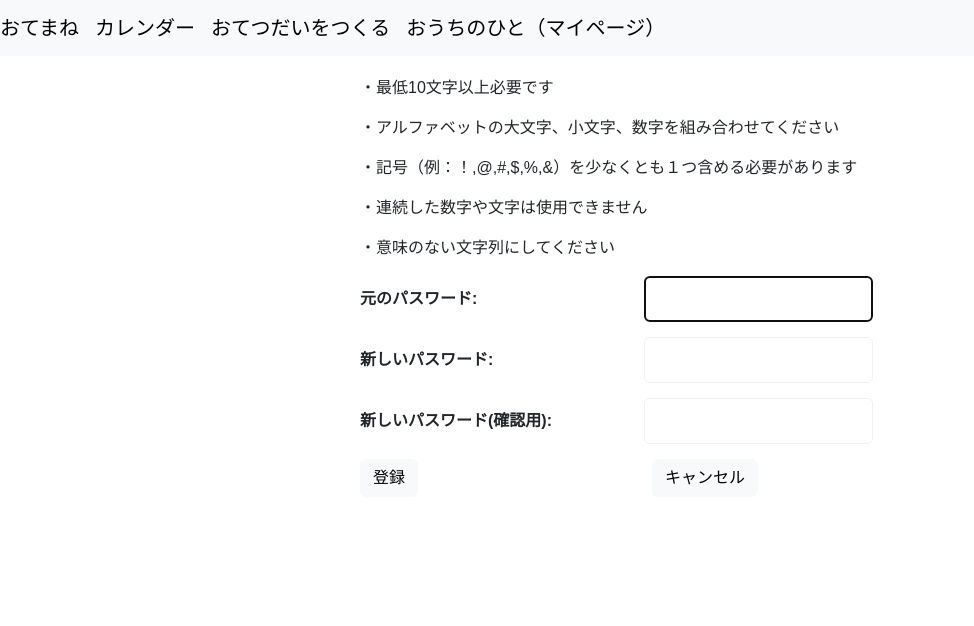
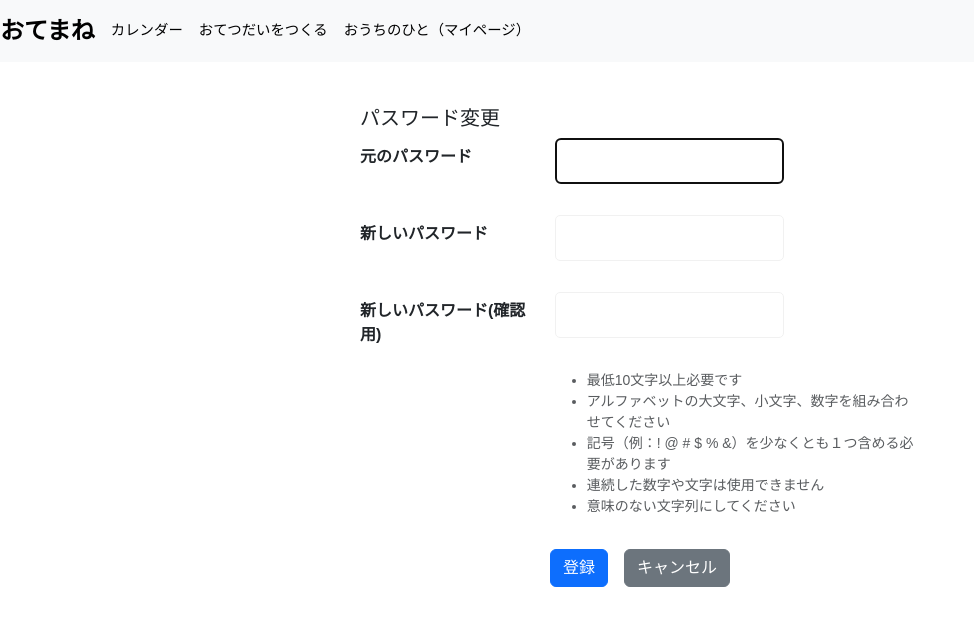
Before and after one commit to yzwnrm/otemane, a Django app: page /app/password_change/ in a window 1280 px wide. Shown: the top 626 px of the page, without its empty margins (0-974 px from the left). Run offline with Django 5.2, Linux system fonts and the light colour scheme; the visitor is signed in with stand-in values (Sample User, id 1).

Commit message:
マイページ内確認

```diff
--- a/otemane/app/forms.py
+++ b/otemane/app/forms.py
@@ -71,7 +71,7 @@ class ChildrenForm(forms.ModelForm):
             'icon': forms.RadioSelect
             }
         labels = {
-            'child_name': 'なまえ',
+            'child_name': 'なまえ/ニックネーム',
             'birthday': 'たんじょうび',
         }
 
--- a/otemane/app/static/style.css
+++ b/otemane/app/static/style.css
@@ -1,7 +1,14 @@
 @charset "UTF-8";
-.example{
-  text-align: center;
+
+.brand-main {
+  font-size: 1.5rem;
+  font-weight: bold;
 }
+
+.brand-sub {
+  font-size: 0.9rem;
+}
+
 
 body {
     font-family: Arial, sans-serif;
@@ -21,7 +28,6 @@ header {
 .header-link {
   font-size: 1.2rem;
   margin-left: 20px;
-  color: inherit;
   text-decoration: none;
   color: #333;
 }
@@ -39,13 +45,7 @@ header {
   margin: 0 auto;
   background-color: white;
   padding: 20px;
-  /*border-radius: 8px;*/
-  /* box-shadow: 0 0 10px rgba(0, 0, 0, 0.1); */
-}
 
-.d-flex {
-  display: flex;
-  flex-direction: row;
 }
 
 .form-wrapper {
@@ -89,10 +89,7 @@ header {
   width: 60%;
   max-width: 250px;
 }
-  /*margin-left: auto;
-  /*margin-right: auto;
 
-}
 
 /* 結果表示部分 */
 #result {
@@ -123,7 +120,6 @@ button {
     color: rgb(3, 3, 3);
     border: none;
     border-radius: 5px;
-    background-color: none;
     cursor: pointer;
 }
 
--- a/otemane/app/views.py
+++ b/otemane/app/views.py
@@ -156,9 +156,12 @@ class UserLoginView(FormView):
         email = form.cleaned_data['email']
         password = form.cleaned_data['password']
         user = authenticate(email=email, password=password)
-        if user:
+        if user is not None:
             login(self.request, user)
-        return super().form_valid(form)
+            return super().form_valid(form)
+        else:
+            form.add_error(None,"メールアドレスまたはパスワードが正しくありません。")
+            return self.form_invalid(form)
 
     def get_success_url(self):
         next_url = self.request.GET.get('next')
@@ -272,11 +275,6 @@ class FamilyInfoView(LoginRequiredMixin, TemplateView):
         return context
 
 class UserUpdateView(LoginRequiredMixin, View):
-    model = User
-    template_name = 'user_update.html'
-    # login_url = 'user_login'
-
-class UserUpdateView(LoginRequiredMixin, View):
     template_name = 'user_update.html'
     def get(self, request, pk, *args, **kwargs):
         user = get_object_or_404(User, pk=pk)
@@ -288,7 +286,8 @@ class UserUpdateView(LoginRequiredMixin, View):
         user_form = UserUpdateForm(request.POST, instance=user)
         if user_form.is_valid():
             user_form.save()
-            return redirect('app:family_info')
+            family_id = user.family.id
+            return redirect('app:family_info', family_id=family_id)
         return render(request, self.template_name, {'user_form': user_form})
 
 class ChildUpdateView(LoginRequiredMixin,View):
@@ -557,10 +556,29 @@ class HelpChoseView(TemplateView):   #おてつだいをえらぶ
         help_id = request.POST.get('help_id')
         current_count = HelpLists.objects.filter(child_id=child_id).count()
 
-        selected_count = HelpLists.objects.filter(child_id=child_id).count()
         if current_count >= 10:
             messages.error(request, "10件までしか選べません")
             return redirect('app:help_chose', child_id=child_id)
+
+        original_help = get_object_or_404(Helps, id=help_id)
+
+        if HelpLists.objects.filter(child_id=child_id, help__help_name=original_help.help_name).exists():
+            messages.info(request, "すでに選ばれています。")
+            return redirect('app:help_chose', child_id=child_id)
+
+        new_help = Helps.objects.create(
+            title=original_help.title,
+            description=original_help.description,
+            created_at=now(),
+            child_id=child_id,
+        )
+
+    # 報酬も複製（1件だけ対象）
+        reward = original_help.rewards.first()
+        if reward:
+            reward.pk = None
+            reward.help = new_help
+            reward.save()
 
         HelpLists.objects.get_or_create(child_id=child_id, help_id=help_id)
         return redirect('app:help_chose', child_id=child_id)
--- a/otemane/templates/base.html
+++ b/otemane/templates/base.html
@@ -9,19 +9,19 @@
 </head>
 <body>
     <nav class="navbar navbar-expand-lg navbar-light bg-light">
-        <a class="navbar-brand" href="{% url 'app:home'%}">おてまね</a>
+        <a class="navbar-brand brand-main" href="{% url 'app:home'%}">おてまね</a>
         {% if user.is_authenticated %}
           {% if selected_child %}
-          <a class="navbar-brand" href="{% url 'app:help_chose' selected_child.id %}">おてつだいをえらぶ</a>
-          <a class="navbar-brand" href="{% url 'app:help_lists' selected_child.id %}">えらんだおてつだい</a>
+          <a class="navbar-brand brand-sub" href="{% url 'app:help_chose' selected_child.id %}">おてつだいをえらぶ</a>
+          <a class="navbar-brand brand-sub" href="{% url 'app:help_lists' selected_child.id %}">えらんだおてつだい</a>
           {% endif %}
-        <a class="navbar-brand" href="{% url 'app:calendar' user.id %}">カレンダー</a>
-        <a class="navbar-brand" href="{% url 'app:help_make' %}">おてつだいをつくる</a>
+        <a class="navbar-brand brand-sub" href="{% url 'app:calendar' user.id %}">カレンダー</a>
+        <a class="navbar-brand brand-sub" href="{% url 'app:help_make' %}">おてつだいをつくる</a>
         {% else %}
-        <a class="navbar-brand" href="{% url 'app:user_login' %}">ログイン</a>
-        <a class="navbar-brand" href="{% url 'app:regist' %}">ユーザー登録</a>
+        <a class="navbar-brand brand-sub" href="{% url 'app:user_login' %}">ログイン</a>
+        <a class="navbar-brand brand-sub" href="{% url 'app:regist' %}">ユーザー登録</a>
         {% endif %}
-        <a class="navbar-brand" href="{% url 'app:user' %}">おうちのひと（マイページ）</a>
+        <a class="navbar-brand brand-sub" href="{% url 'app:user' %}">おうちのひと（マイページ）</a>
     </nav>
     {% block content %}
     {% endblock %}
--- a/otemane/templates/child_regist.html
+++ b/otemane/templates/child_regist.html
@@ -17,7 +17,7 @@
                   </label>
                 {% endfor %}
             </div>
-            <input type="submit" value="おてつだいをはじめる">
+            <input type="submit" value="おてつだいをはじめる" class="btn btn-success">
         </form>
     </div>
     <script src="{% static 'js/icon.js' %}"></script>
--- a/otemane/templates/help_edit_delete.html
+++ b/otemane/templates/help_edit_delete.html
@@ -1,7 +1,7 @@
 {% extends "base.html" %}
 {% load static %}
 {% block content %}
-<h2>お手伝い一覧</h2>
+<h3>お手伝い修正・削除</h3>
 {% if messages %}
   {% for message in messages %}
     <div class="alert alert-success" role="alert">
@@ -16,7 +16,7 @@
       <td>{{ help.help_name }}</td>
       <td>
         {% for reward in help.rewards.all %}
-        —
+
         {% if reward.reward_type == 1 %}
           {{ reward.reward_prize }}えん
         {% elif reward.reward_type == 0 %}
--- a/otemane/templates/help_lists.html
+++ b/otemane/templates/help_lists.html
@@ -32,7 +32,7 @@
       {% endif %}
     {% endfor %}
   </div>
-  <form method="post" action="{% url 'app:help_lists' help.id %}">
+  <form method="post" action="{% url 'app:help_lists' child.id %}">
     {% csrf_token %}
     <input type="hidden" name="help_id" value="{{ help.help.id }}">
     <button class="btn btn-outline-success">できた！</button>
--- a/otemane/templates/password_change.html
+++ b/otemane/templates/password_change.html
@@ -1,34 +1,40 @@
 {% extends "base.html" %}
 
-{% block headertitle %}パスワード変更{% endblock  %}
+{% block headertitle %}パスワード変更{% endblock %}
 
 {% block content %}
-<body>
-    <div class="container">
-        <p>・最低10文字以上必要です</p>
-        <p>・アルファベットの大文字、小文字、数字を組み合わせてください</p>
-        <p>・記号（例：！,@,#,$,%,&）を少なくとも１つ含める必要があります</p>
-        <p>・連続した数字や文字は使用できません</p>
-        <p>・意味のない文字列にしてください</p>
-    <form action="" method="POST">
+<div class="container mt-4">
+    <h5>パスワード変更</h5>
+    <form method="post">
+        {% csrf_token %}
         {{ form.non_field_errors }}
+
         {% for field in form %}
-        <div class="form-group">
-            <label class="col-6" for="{{ field.id_for_label }}">{{ field.label_tag }}</label>
+        <div class="row mb-3">
+            <label for="{{ field.id_for_label }}" class="col-sm-4 col-form-label">{{ field.label }}</label>
+            <div class="col-sm-8">
                 {{ field }}
                 {{ field.errors }}
             </div>
+        </div>
         {% endfor %}
-        {% csrf_token %}
-        <div class="form-group row">
-          <div class="col-sm">
-            <button type="submit" class="btn btn-light">登録</button>
+
+        <div class="row mb-3">
+            <div class="offset-sm-4 col-sm-8">
+                <ul class="text-muted small">
+                    <li>最低10文字以上必要です</li>
+                    <li>アルファベットの大文字、小文字、数字を組み合わせてください</li>
+                    <li>記号（例：! @ # $ % &）を少なくとも１つ含める必要があります</li>
+                    <li>連続した数字や文字は使用できません</li>
+                    <li>意味のない文字列にしてください</li>
+                </ul>
             </div>
-          <div class="col-sm">
-            <button type="submit" class="btn btn-light" onClick="javascript:history.go(-1);">キャンセル</button>
         </div>
+
+        <div class="d-flex justify-content-center align-items-center mb-3">
+            <button type="submit" class="btn btn-primary me-3">登録</button>
+            <button type="button" class="btn btn-secondary" onclick="location.href='{% url 'app:user' %}'">キャンセル</button>
         </div>
     </form>
 </div>
-</body>
 {% endblock %}
--- a/otemane/templates/user_logout.html
+++ b/otemane/templates/user_logout.html
@@ -2,6 +2,7 @@
 {% block content %}
 <form method="POST">
     {% csrf_token %}
-    <input type="submit" value="ログアウト">
+    <p class="text-center">ログアウトしますか？</p>
+    <input type="submit" value="ログアウト" class="btn btn-danger d-block mx-auto mt-3">
 </form>
-{% endblock  %}
+{% endblock %}
```
Also changed, not shown: otemane/templates/child_update.html (+4 -4 lines), otemane/templates/family_info.html (+47 -26 lines), otemane/templates/guide.html (+16 -10 lines), otemane/templates/invite.html (+5 -5 lines), otemane/templates/logout_done.html (+13 -5 lines), otemane/templates/mypage_password.html (+11 -3 lines), otemane/templates/password_change_done.html (+18 -7 lines), otemane/templates/user.html (+29 -9 lines), otemane/templates/user_update.html (+13 -6 lines). Lines whose indentation alone changed are shown as unchanged.
